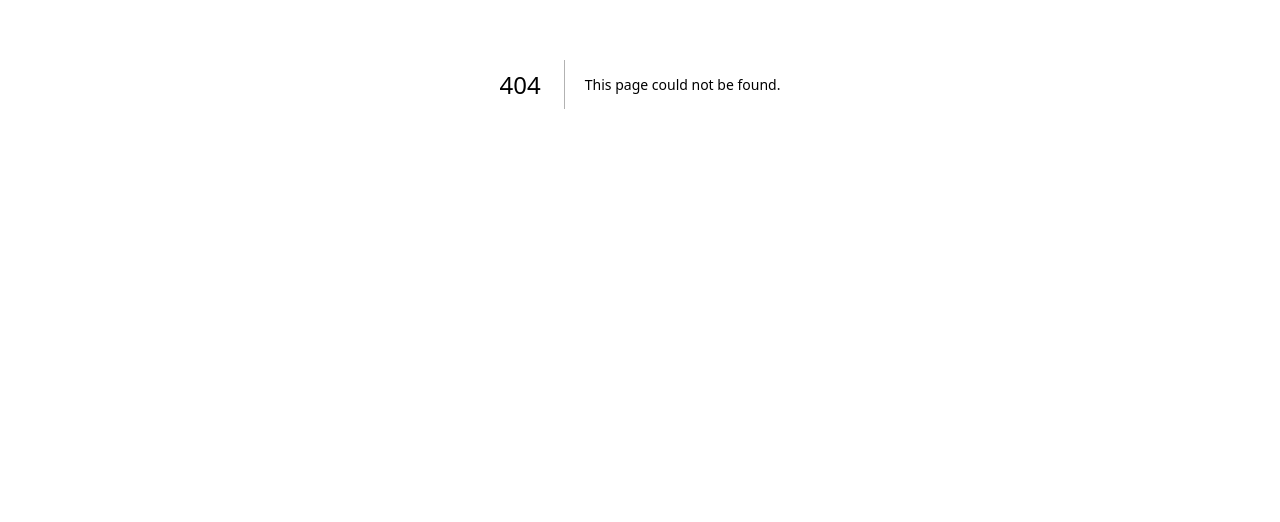
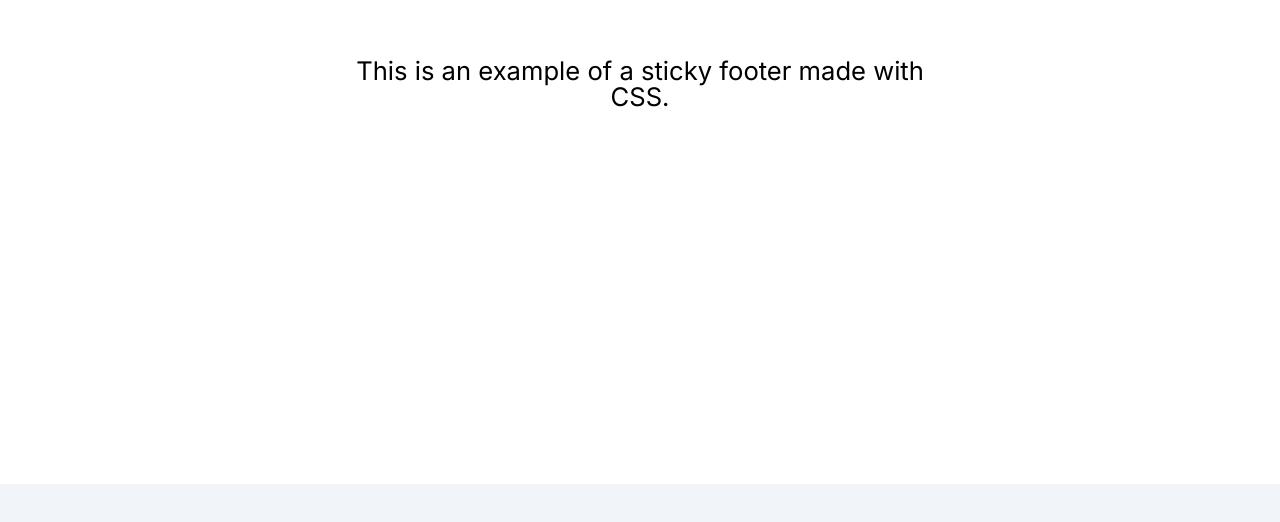
Before and after one commit to sseung95/interactive-example, a Next.js app: page /example/stickyFooter in a window 1280 px wide. Before the commit this address had no page. Shown: the part 316-838 px from the top of the page. Before the commit the page ends 800 px from the top, so only its background shows below. Built offline with nearby package versions, Linux system fonts and the light colour scheme.

Commit message:
feat: sticky footer 예제

```diff
--- /dev/null
+++ b/src/app/example/stickyFooter/page.tsx
@@ -0,0 +1,15 @@
+import StickyFooter from '@/components/stickyFooter/StickyFooter';
+
+const page = () => {
+  return (
+    <>
+      <div className="h-screen flex text-[2vw] items-center justify-center">
+        <h2 className="max-w-[45%] text-center leading-none">This is an example of a sticky footer made with CSS.</h2>
+      </div>
+
+      <StickyFooter />
+    </>
+  );
+};
+
+export default page;
--- a/src/components/InfoChange.tsx
+++ b/src/components/InfoChange.tsx
@@ -5,15 +5,17 @@ const InfoChange = () => {
   const [isShow, setIsShow] = useState(false);
   const [curSection, setCurSection] = useState(1);
 
+  const sectionContainerRef = useRef(null);
   const section1Ref = useRef(null);
   const section2Ref = useRef(null);
   const section3Ref = useRef(null);
   const section4Ref = useRef(null);
 
-  const isInView1 = useInView(section1Ref, { amount: 0.3 });
-  const isInView2 = useInView(section2Ref, { amount: 0.3 });
-  const isInView3 = useInView(section3Ref, { amount: 0.3 });
-  const isInView4 = useInView(section4Ref, { amount: 0.3 });
+  const isInViewContainer = useInView(sectionContainerRef);
+  const isInView1 = useInView(section1Ref, { amount: 1 });
+  const isInView2 = useInView(section2Ref, { amount: 1 });
+  const isInView3 = useInView(section3Ref, { amount: 1 });
+  const isInView4 = useInView(section4Ref, { amount: 1 });
 
   useEffect(() => {
     if (isInView1) setCurSection(1);
@@ -29,19 +31,15 @@ const InfoChange = () => {
   }, [isInView4]);
 
   useEffect(() => {
-    if (isInView1 || isInView2 || isInView3 || isInView4) {
-      setIsShow(true);
-    } else {
-      setIsShow(false);
-    }
-  }, [isInView1, isInView2, isInView3, isInView4]);
+    setIsShow(isInViewContainer);
+  }, [isInViewContainer]);
 
   useEffect(() => {
     console.log(isShow);
   }, [isShow]);
 
   return (
-    <div className="relative">
+    <div className="relative" ref={sectionContainerRef}>
       <InfoSection
         ref={section1Ref}
         title="1. 어쩌구 저쩌구"
@@ -123,8 +121,10 @@ export default InfoChange;
 const InfoSection = forwardRef<HTMLDivElement, { title: string; description: string; bgColor: string }>(
   ({ title, description, bgColor }, ref) => {
     return (
-      <section ref={ref} className={`h-screen py-[100px] px-[80px] text-center`}>
-        <h3 className="text-[110px] font-semibold mb-[30px]">{title}</h3>
+      <section className={`h-screen py-[100px] px-[80px] text-center`}>
+        <h3 ref={ref} className="text-[110px] font-semibold mb-[30px]">
+          {title}
+        </h3>
         <p className="text-[28px] my-[28px]">{description}</p>
       </section>
     );
--- /dev/null
+++ b/src/components/stickyFooter/StickyFooter.tsx
@@ -0,0 +1,30 @@
+'use client';
+
+const StickyFooter = () => {
+  return (
+    <div className="relative h-[800px] bg-slate-100" style={{ clipPath: 'polygon(0% 0, 100% 0%, 100% 100%, 0 100%)' }}>
+      <div className="fixed bottom-0 h-[800px] w-full">
+        <Content />
+      </div>
+    </div>
+  );
+};
+
+export default StickyFooter;
+
+function Content() {
+  return (
+    <div className="bg-[#4E4E5A] py-8 px-12 h-full w-full flex flex-col justify-end">
+      <Section2 />
+    </div>
+  );
+}
+
+const Section2 = () => {
+  return (
+    <div className="flex justify-between items-end">
+      <h1 className="text-[14vw] leading-[0.8] mt-10">Sticky Footer</h1>
+      <p>©copyright</p>
+    </div>
+  );
+};
```
